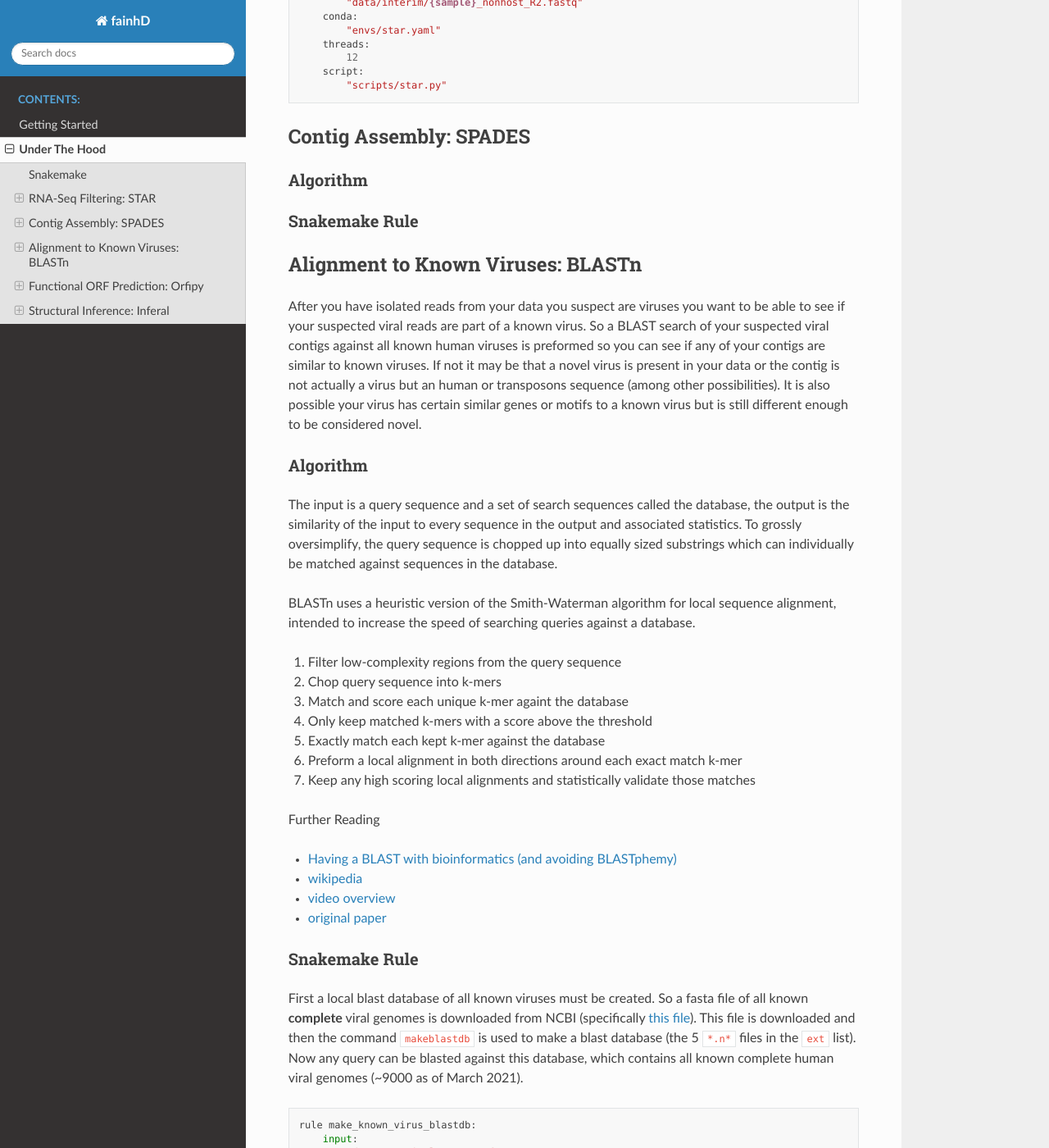
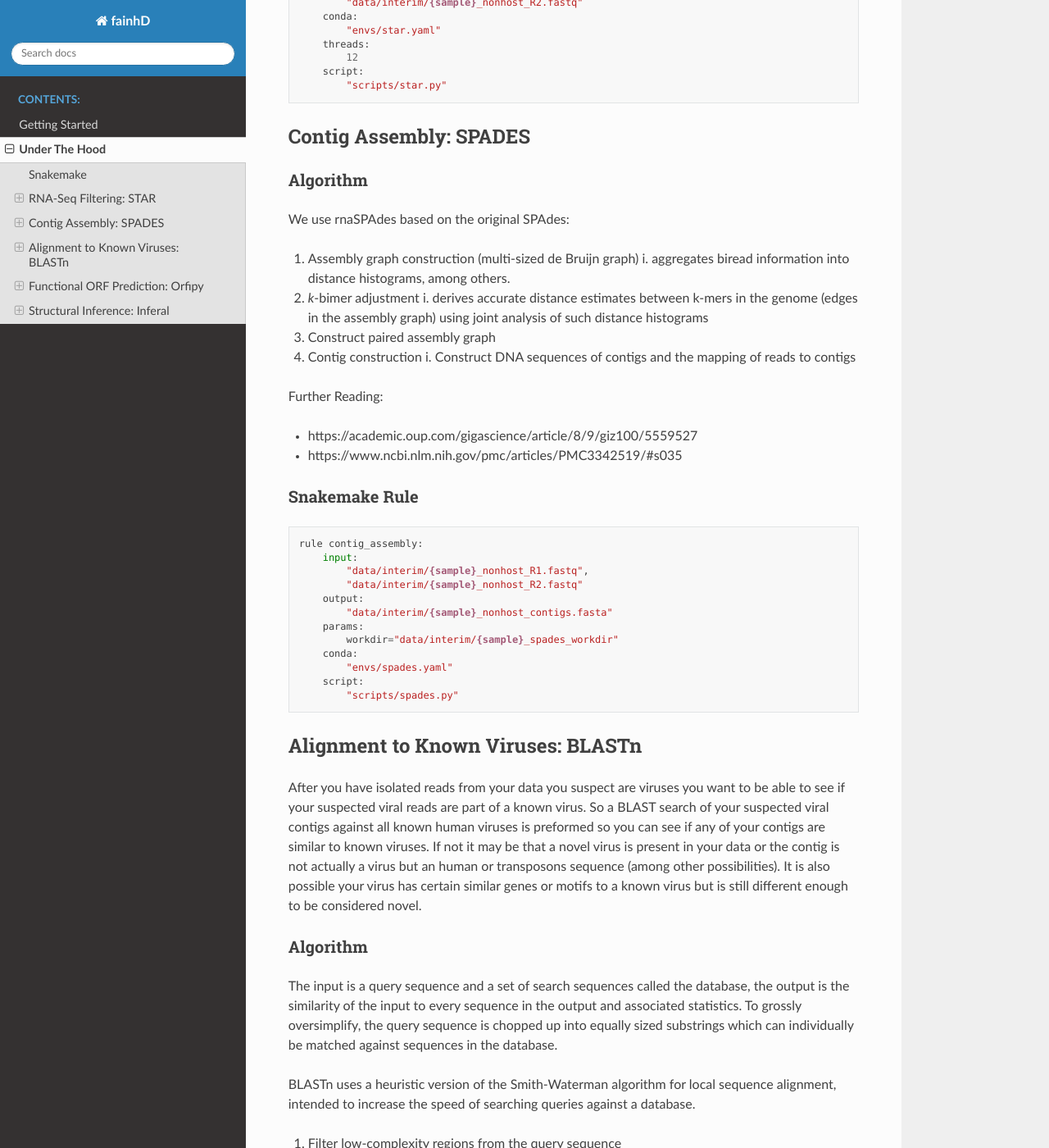
Before and after one commit to simonlevine/fainhD, a Sphinx documentation site: the page built from docs/under_the_hood.md, in a window 1280 px wide and 1400 px high, scrolled down 717 px. Shown: the whole window at 82% size. Built offline with Sphinx 7.4.7 and the Read the Docs theme 2.0.0, drawn with Linux system fonts in a browser that asks for light colours.

Commit message:
Update under_the_hood.md
fix spades docs

````diff
--- a/docs/under_the_hood.md
+++ b/docs/under_the_hood.md
@@ -31,7 +31,37 @@ rule star_double_ended:
 ## Contig Assembly: SPADES
 
 ### Algorithm
+
+We use rnaSPAdes based on the original SPAdes:
+
+1. Assembly graph construction (multi-sized de Bruijn graph)
+   i. aggregates biread information into distance histograms, among others.
+2. *k*-bimer adjustment
+   i. derives accurate distance estimates between k-mers in the genome (edges in the assembly graph) using joint analysis of such distance histograms
+3. Construct paired assembly graph
+4. Contig construction
+   i. Construct DNA sequences of contigs and the mapping of reads to contigs
+
+Further Reading:
+- https://academic.oup.com/gigascience/article/8/9/giz100/5559527
+- https://www.ncbi.nlm.nih.gov/pmc/articles/PMC3342519/#s035
+
 ### Snakemake Rule
+
+```
+rule contig_assembly:
+    input:
+        "data/interim/{sample}_nonhost_R1.fastq",
+        "data/interim/{sample}_nonhost_R2.fastq"
+    output:
+        "data/interim/{sample}_nonhost_contigs.fasta"
+    params:
+        workdir="data/interim/{sample}_spades_workdir"
+    conda:
+        "envs/spades.yaml"
+    script:
+        "scripts/spades.py"
+```
 
 ## Alignment to Known Viruses: BLASTn
 After you have isolated reads from your data you suspect are viruses you want to be able to see if your suspected viral reads are part of a known virus.
````
